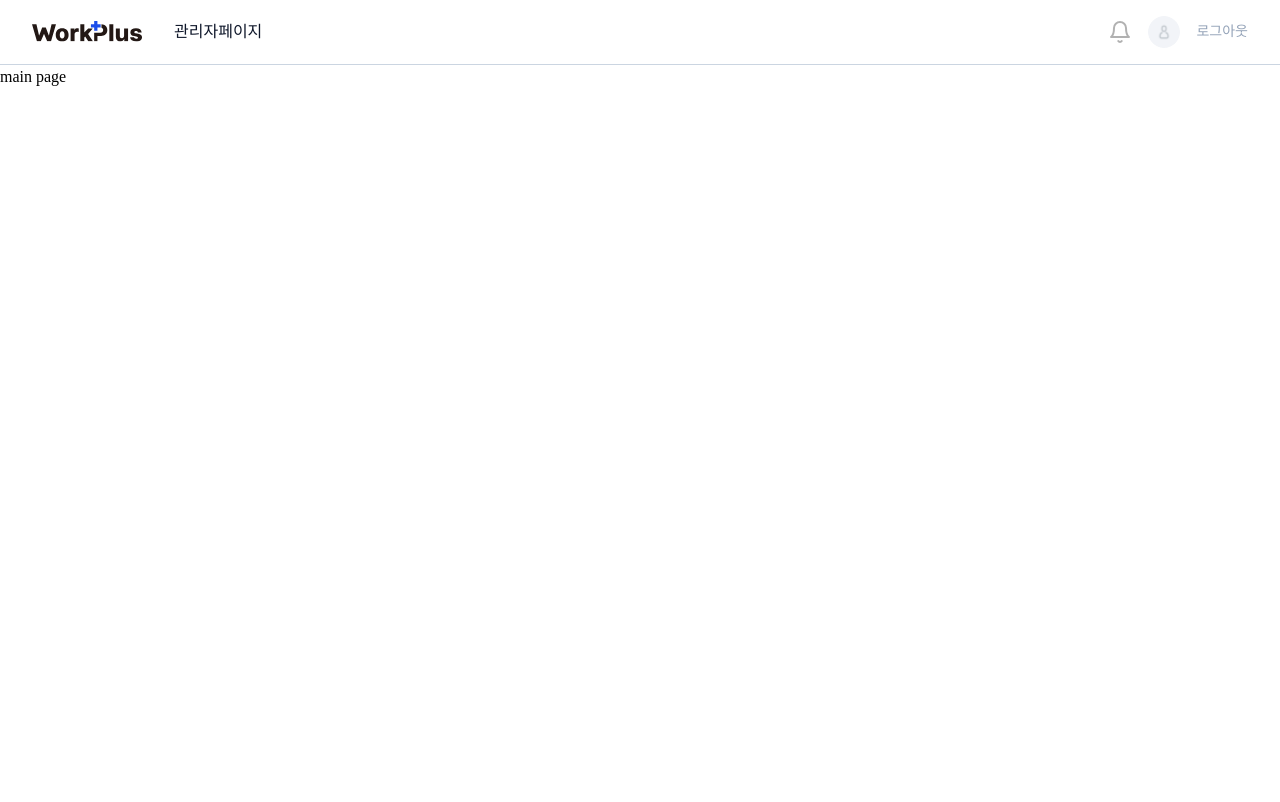
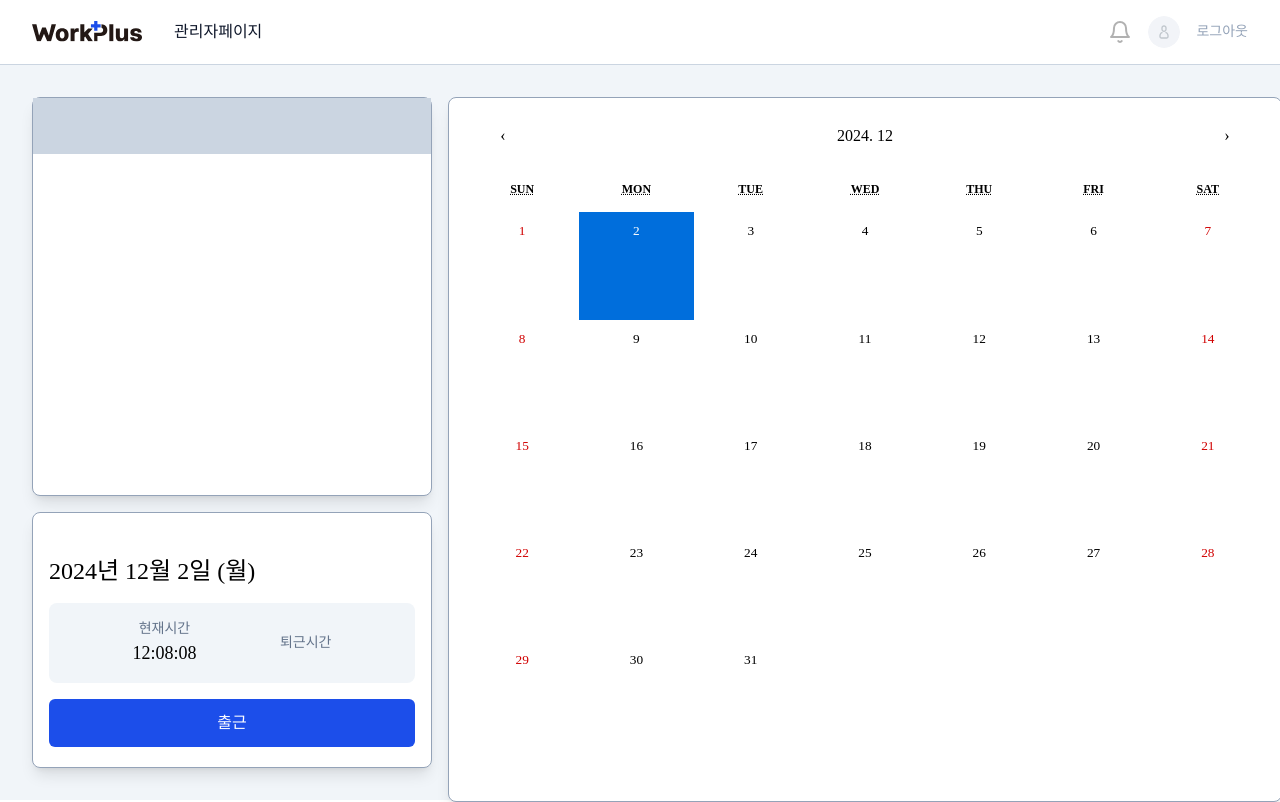
Before and after one commit to ltaehee/workplus-front, a React (Vite) app: page / in a window 1280 px wide. Built offline with nearby package versions, Linux system fonts and the light colour scheme; no server answers; sample sign-in values are in the browser's storage; a web font is replaced by a local one.

Commit message:
Feat 메인페이지 퍼블리싱 중

```diff
--- a/package.json
+++ b/package.json
@@ -12,7 +12,9 @@
   "dependencies": {
     "axios": "^1.7.8",
     "date-fns": "^4.1.0",
+    "moment": "^2.30.1",
     "react": "^18.3.1",
+    "react-calendar": "^5.1.0",
     "react-datepicker": "^7.5.0",
     "react-dom": "^18.3.1",
     "react-router-dom": "^7.0.1",
--- a/src/components/common/Header.tsx
+++ b/src/components/common/Header.tsx
@@ -6,7 +6,7 @@ import MenuIcon from "../icons/MenuIcon";
 import XIcon from "../icons/XIcon";
 import axios from "axios";
 import { useNavigate } from "react-router-dom";
-import defaultImg from "../../../public/img/profileImg.png";
+import defaultImg from "../icons/profileImg.svg";
 
 const Header = () => {
   const [isMenu, setIsMenu] = useState(false);
@@ -38,11 +38,9 @@ const Header = () => {
   }, 5000);
 
   return (
-    <header>
+    <header className="sticky top-0 bg-white">
       <div
-        className={
-          "flex justify-center items-center border-b border-slate-300 sticky top-0"
-        }
+        className={"flex justify-center items-center border-b border-slate-300"}
       >
         <div
           className={
--- /dev/null
+++ b/src/components/main/CheckInOut.tsx
@@ -0,0 +1,160 @@
+import { useState, useEffect } from "react";
+import axios from "axios";
+import Button from "../common/Button";
+
+const CheckInOut = () => {
+  const [currentTime, setCurrentTime] = useState("");
+  const [user, setUser] = useState(() => {
+    const savedUser = localStorage.getItem("user");
+    return savedUser ? JSON.parse(savedUser) : null;
+  });
+  const [userId, setUserId] = useState("");
+  const [ischeckin, setIscheckin] = useState(false);
+  const [checkinTime, setCheckinTime] = useState("");
+  const [checkoutTime, setCheckoutTime] = useState("");
+
+  const options: Intl.DateTimeFormatOptions = {
+    hour: "2-digit",
+    minute: "2-digit",
+    second: "2-digit",
+    hour12: false,
+  };
+
+  useEffect(() => {
+    if (user) {
+      setUserId(user.userId);
+    }
+  }, [userId]);
+
+  const getCheckinOutTime = async () => {
+    try {
+      const response = await axios.get(`/api/user/attendance/${userId}`, {
+        headers: {
+          authorization: `${token}`,
+        },
+      });
+      const { timestamps, status } = response.data.attendance;
+      const now = new Date(timestamps).toLocaleTimeString("ko-KR", options);
+      if (status) {
+        setCheckinTime(now);
+        setIscheckin(status);
+      } else {
+        setCheckoutTime(now);
+        setIscheckin(status);
+      }
+    } catch (err) {
+      console.log("getCheckinOutTime 오류", err);
+      if (axios.isAxiosError(err)) {
+        alert(err.response?.data.message);
+      }
+    }
+  };
+
+  useEffect(() => {
+    if (userId) {
+      getCheckinOutTime();
+    }
+  }, [userId]);
+
+  const token = user.token;
+
+  const arrDayStr = ["일", "월", "화", "수", "목", "금", "토"];
+  const dt = new Date();
+  const today =
+    dt.getFullYear() +
+    "년 " +
+    (dt.getMonth() + 1) +
+    "월 " +
+    dt.getDate() +
+    "일 (" +
+    arrDayStr[dt.getDay()] +
+    ")";
+
+  const updateCurrentTime = () => {
+    const now = new Date();
+    const timeString = now.toLocaleTimeString("ko-KR", options);
+    setCurrentTime(timeString);
+  };
+
+  useEffect(() => {
+    updateCurrentTime();
+    const intervalId = setInterval(updateCurrentTime, 1000);
+    return () => clearInterval(intervalId);
+  }, []);
+
+  const handleClickCheckIn = async () => {
+    try {
+      const response = await axios.post(
+        `/api/user/checkin/${userId}`,
+        {},
+        {
+          headers: {
+            authorization: `${token}`,
+          },
+        }
+      );
+      const { timestamps, status } = response.data.data.attendance;
+      const now = new Date(timestamps).toLocaleTimeString("ko-KR", options);
+      setCheckinTime(now);
+      setIscheckin(status);
+    } catch (err) {
+      console.log("handleClickCheckIn 오류", err);
+      if (axios.isAxiosError(err)) {
+        alert(err.response?.data.messsage);
+      }
+    }
+  };
+
+  const handleClickCheckOut = async () => {
+    try {
+      const response = await axios.post(
+        `/api/user/checkout/${userId}`,
+        {},
+        {
+          headers: {
+            authorization: `${token}`,
+          },
+        }
+      );
+      const { timestamps, status } = response.data.data.attendance;
+      const now = new Date(timestamps).toLocaleTimeString("ko-KR", options);
+      setCheckoutTime(now);
+      setIscheckin(status);
+    } catch (err) {
+      console.log("handleClickCheckOut 오류", err);
+      if (axios.isAxiosError(err)) {
+        alert(err.response?.data.messsage);
+      }
+    }
+  };
+
+  return (
+    <div className="bg-white flex items-center border border-slate-400 rounded-lg shadow-lg px-4 h-1/3 min-h-64">
+      <div className="flex flex-col justify-evenly gap-4 w-full h-4/6">
+        <h2 className="text-2xl">{today}</h2>
+        <div className="flex justify-evenly items-center py-4 rounded-lg bg-slate-100">
+          <div className="flex flex-col items-center">
+            <p className="text-sm text-slate-500">현재시간</p>
+            <h3 className="text-lg">{currentTime}</h3>
+          </div>
+          <div className="flex flex-col">
+            <p className="text-sm text-slate-500">
+              {ischeckin ? "출근시간" : "퇴근시간"}
+            </p>
+            <h3 className="text-lg">
+              {ischeckin ? checkinTime : checkoutTime}
+            </h3>
+          </div>
+        </div>
+        <div className="flex gap-4">
+          <Button
+            onClick={ischeckin ? handleClickCheckOut : handleClickCheckIn}
+            btnText={ischeckin ? "퇴근" : "출근"}
+          />
+        </div>
+      </div>
+    </div>
+  );
+};
+
+export default CheckInOut;
--- /dev/null
+++ b/src/components/main/calendarStyle.css
@@ -0,0 +1,46 @@
+.react-calendar {
+  box-sizing: content-box;
+  width: 100%;
+  height: 100%;
+  display: flex;
+  flex-direction: column;
+  box-shadow: 0 10px 15px -3px rgb(0 0 0 / 0.1), 0 4px 6px -4px rgb(0 0 0 / 0.1);
+  border-radius: 0.5rem;
+  border-width: 1px;
+  border-color: rgb(148 163 184);
+  padding: 1rem;
+}
+
+/* Header  */
+.react-calendar__navigation {
+  flex: 0 0 auto;
+  display: flex;
+  justify-content: space-between;
+  align-items: center;
+  padding: 1rem;
+}
+
+.react-calendar__viewContainer {
+  height: 100%;
+}
+
+.react-calendar__month-view {
+  height: 100%;
+}
+
+.react-calendar__month-view__weekdays {
+  height: 20% !important;
+}
+
+.react-calendar__month-view div {
+  height: 56%;
+  align-items: flex-start !important;
+}
+
+/* 날짜 셀 */
+.react-calendar__month-view__days__day {
+  flex: 1 1 auto;
+  display: flex;
+  justify-content: center;
+  height: 100%;
+}
--- a/src/pages/FindPasswordPage.tsx
+++ b/src/pages/FindPasswordPage.tsx
@@ -1,7 +1,7 @@
 import Logo from "../components/common/Logo";
 import Input from "../components/common/Input";
 import Button from "../components/common/Button";
-import { ChangeEvent, useEffect, useState } from "react";
+import { ChangeEvent, useCallback, useEffect, useMemo, useState } from "react";
 import axios from "axios";
 import { useLocation, useNavigate } from "react-router-dom";
 
@@ -48,16 +48,23 @@ const FindPasswordPage = () => {
     }
   }, [location]);
 
-  const handleChangeEmail = (e: ChangeEvent<HTMLInputElement>) => {
+  const handleChangeEmail = useCallback((e: ChangeEvent<HTMLInputElement>) => {
     setEmail(e.target.value);
-  };
-  const handleChangePassword = (e: ChangeEvent<HTMLInputElement>) => {
-    setPassword(e.target.value);
-  };
-  const handleChangePasswordCheck = (e: ChangeEvent<HTMLInputElement>) => {
-    setPasswordCheck(e.target.value);
-  };
-  const handleClickEmailSend = async () => {
+  }, []);
+  const handleChangePassword = useCallback(
+    (e: ChangeEvent<HTMLInputElement>) => {
+      setPassword(e.target.value);
+    },
+    []
+  );
+  const handleChangePasswordCheck = useCallback(
+    (e: ChangeEvent<HTMLInputElement>) => {
+      setPasswordCheck(e.target.value);
+    },
+    []
+  );
+
+  const handleClickEmailSend = useCallback(async () => {
     if (!email.includes("@")) {
       alert("메일에@넣어주세요");
     } else {
@@ -77,9 +84,9 @@ const FindPasswordPage = () => {
         setIsLoading(false);
       }
     }
-  };
+  }, [email]);
 
-  const handleClickEmailVerify = async () => {
+  const handleClickEmailVerify = useCallback(async () => {
     try {
       const response = await axios.post("/api/auth/verify-email", {
         email: emailInputValue,
@@ -93,9 +100,9 @@ const FindPasswordPage = () => {
         alert(err.response?.data.message);
       }
     }
-  };
+  }, [emailInputValue, token]);
 
-  const handleClickPassword = async () => {
+  const handleClickPassword = useCallback(async () => {
     if (!regex.test(password)) {
       alert(
         "password는 8글자 이상 + 영문, 특수문자는 꼭 하나씩 들어가야됩니다."
@@ -118,7 +125,7 @@ const FindPasswordPage = () => {
         }
       }
     }
-  };
+  }, [password, passwordCheck, emailInputValue, navigate]);
 
   return (
     <>
--- a/src/pages/MainPage.tsx
+++ b/src/pages/MainPage.tsx
@@ -1,8 +1,46 @@
+import { useState } from "react";
+import CheckInOut from "../components/main/CheckInOut";
+import moment from "moment";
+
+import Calendar from "react-calendar";
+import "react-calendar/dist/Calendar.css";
+import "../components/main/calendarStyle.css";
+
+type ValuePiece = Date | null;
+
+type Value = ValuePiece | [ValuePiece, ValuePiece];
+
 const MainPage = () => {
+  const [value, onChange] = useState<Value>(new Date());
+
   return (
-    <>
-      <h1>main page</h1>
-    </>
+    <div className="flex justify-center bg-slate-100">
+      <div
+        style={{ height: "calc(100vh - 65px)" }}
+        className="grid grid-cols-[1fr_2fr] w-[1280px] gap-4 p-8"
+      >
+        <div className=" flex flex-col gap-4">
+          <div className="bg-white border border-slate-400 rounded-lg shadow-lg h-2/3">
+            <div className="bg-slate-300 h-14"></div>
+          </div>
+          <CheckInOut />
+        </div>
+        <div className="calendarStyle">
+          <Calendar
+            onChange={onChange}
+            value={value}
+            formatDay={(locale, date) => moment(date).format("D")} // 일 제거 숫자만 보이게
+            formatYear={(locale, date) => moment(date).format("YYYY")} // 네비게이션 눌렀을때 숫자 년도만 보이게
+            formatMonthYear={(locale, date) => moment(date).format("YYYY. MM")} // 네비게이션에서 2023. 12 이렇게 보이도록 설정
+            calendarType="gregory" // 일요일 부터 시작
+            showNeighboringMonth={false} // 전달, 다음달 날짜 숨기기
+            next2Label={null} // +1년 & +10년 이동 버튼 숨기기
+            prev2Label={null} // -1년 & -10년 이동 버튼 숨기기
+            minDetail="year" // 10년단위 년도 숨기기
+          />
+        </div>
+      </div>
+    </div>
   );
 };
 
```
Also changed, not shown: src/components/icons/profileImg.svg (added), 1 other file (tests, documents, lock files or other folders).
